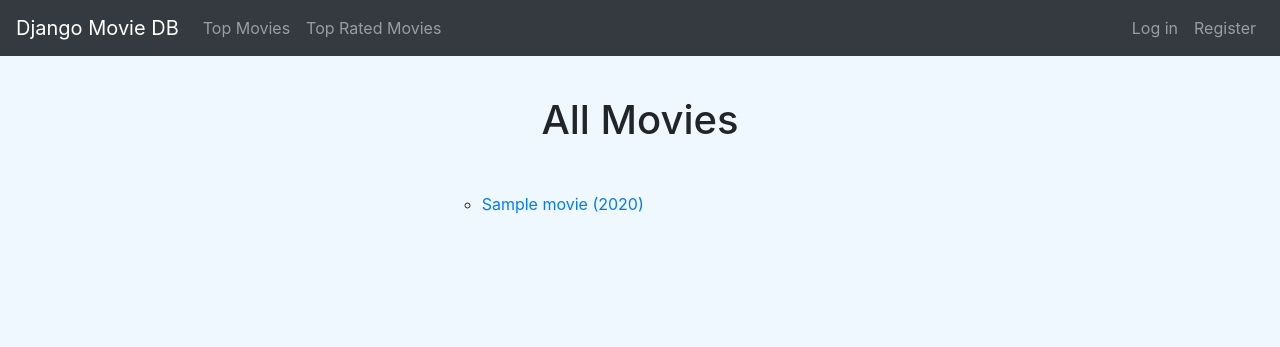
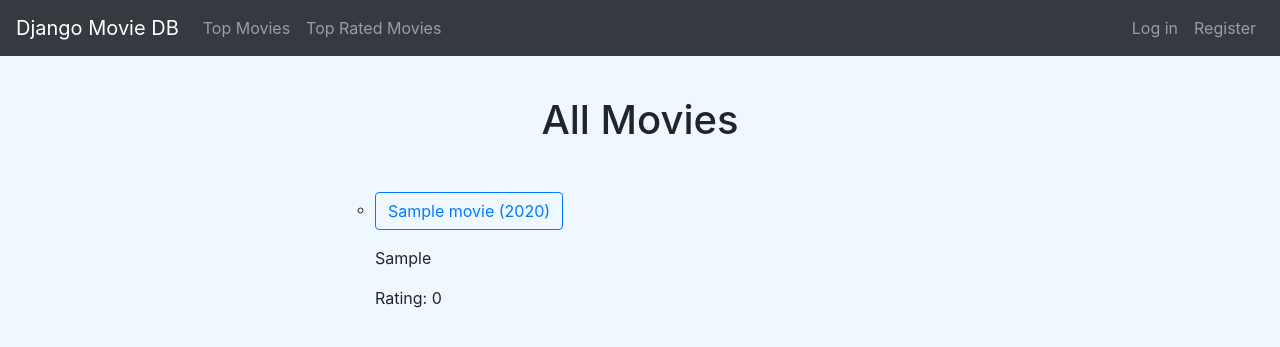
Before and after one commit to paulr909/django-movie-db, a Django app: page /movies in a window 1280 px wide. Shown: the top 347 px of the page. Run offline with Django 3.2, Linux system fonts and the light colour scheme; tables that the repository leaves empty hold one stand-in row (values such as "Sample post"); some libraries are stand-ins or nearby versions.

Commit message:
edit movie_list.html

```diff
--- a/core/templates/core/movie_list.html
+++ b/core/templates/core/movie_list.html
@@ -11,13 +11,16 @@
         </div>
     </div>
     <div class="row">
-        <div class="col-md-4 offset-md-4">
+        <div class="col-md-6 offset-md-3">
             <ul>
                 {% for movie in object_list %}
                     <li class="mb-3">
-                        <a href="{% url 'core:movie_detail' pk=movie.id %}">
+                        <a href="{% url 'core:movie_detail' pk=movie.id %}"
+                           class="btn btn-outline-primary">
                             {{ movie }}
                         </a>
+                        <p class="mt-3">{{ movie.plot }}</p>
+                        <p>Rating: {{ movie.rating }}</p>
                     </li>
                 {% endfor %}
             </ul>
--- a/core/views.py
+++ b/core/views.py
@@ -19,7 +19,7 @@ class PersonDetail(DetailView):
 
 class MovieList(CachePageVaryOnCookieMixin, ListView):
     model = Movie
-    paginate_by = 10
+    paginate_by = 5
 
     def get_context_data(self, **kwargs):
         ctx = super(MovieList, self).get_context_data(**kwargs)
```
Also changed, not shown: static/css/base.css (line endings or trailing spaces).
